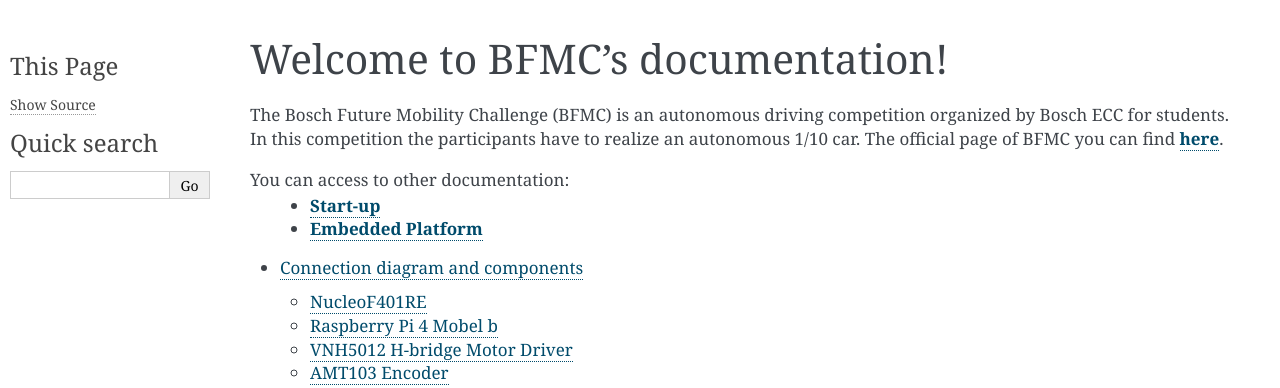
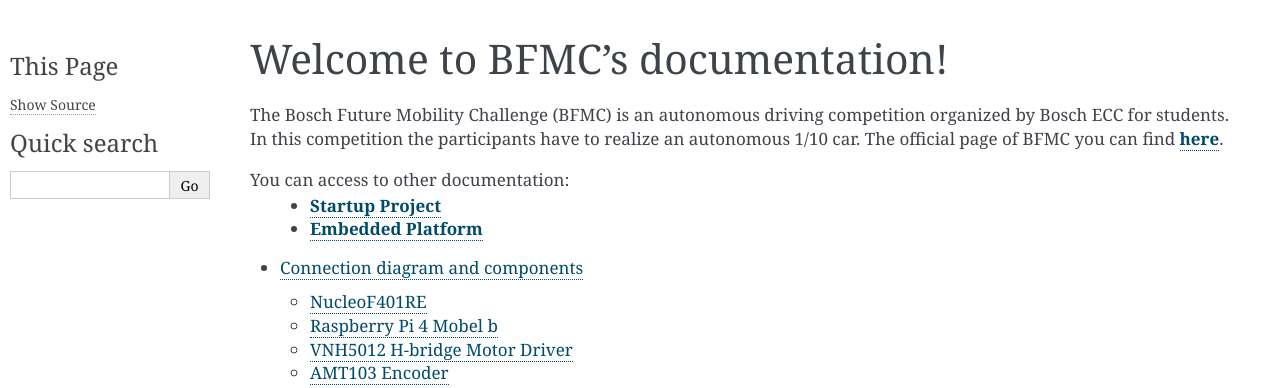
Before and after one commit to ECC-BFMC/Documentation, a Sphinx documentation site: the page built from source/index.rst, in a window 1280 px wide. Shown: the top 388 px of the page. Built offline with Sphinx 7.4.7, drawn with Linux system fonts in a browser that asks for light colours.

Commit message:
Small correction in index

```diff
--- a/source/index.rst
+++ b/source/index.rst
@@ -6,7 +6,7 @@
 The official page of BFMC you can find here_.
 
 You can access to other documentation:
-    - `Start-up <https://bfmcstartup.readthedocs.io/en/stable/>`_
+    - `Startup Project <https://bfmcstartup.readthedocs.io/en/stable/>`_
     - `Embedded Platform <https://bfmcembeddedplatform.readthedocs.io/en/stable/>`_
 
 .. toctree::
```
